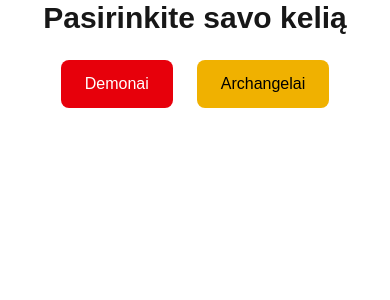
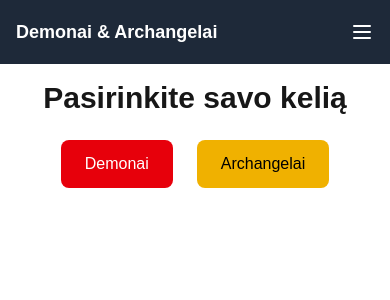
Before and after one commit to Jeshki/demons-angels, a Next.js app: page / in a window 390 px wide. Shown: the top 300 px of the page. Built offline with nearby package versions, Linux system fonts and the light colour scheme.

Commit message:
feat: add responsive navigation bar

```diff
--- /dev/null
+++ b/src/app/components/NavBar.tsx
@@ -0,0 +1,65 @@
+"use client";
+
+import { useState } from "react";
+import Link from "next/link";
+
+export default function NavBar() {
+  const [open, setOpen] = useState(false);
+
+  return (
+    <nav className="bg-gray-800 text-white">
+      <div className="mx-auto max-w-4xl px-4">
+        <div className="flex h-16 items-center justify-between">
+          <Link href="/" className="text-lg font-bold">
+            Demonai & Archangelai
+          </Link>
+          <div className="hidden md:flex space-x-4">
+            <Link href="/demons" className="hover:text-red-400">
+              Demonai
+            </Link>
+            <Link href="/archangels" className="hover:text-yellow-300">
+              Archangelai
+            </Link>
+          </div>
+          <button
+            className="md:hidden"
+            onClick={() => setOpen(!open)}
+            aria-label="Toggle navigation menu"
+          >
+            <svg
+              className="h-6 w-6"
+              fill="none"
+              stroke="currentColor"
+              strokeWidth="2"
+              viewBox="0 0 24 24"
+            >
+              <path
+                strokeLinecap="round"
+                strokeLinejoin="round"
+                d="M4 6h16M4 12h16M4 18h16"
+              />
+            </svg>
+          </button>
+        </div>
+        {open && (
+          <div className="md:hidden pb-4 space-y-2">
+            <Link
+              href="/demons"
+              className="block hover:text-red-400"
+              onClick={() => setOpen(false)}
+            >
+              Demonai
+            </Link>
+            <Link
+              href="/archangels"
+              className="block hover:text-yellow-300"
+              onClick={() => setOpen(false)}
+            >
+              Archangelai
+            </Link>
+          </div>
+        )}
+      </div>
+    </nav>
+  );
+}
--- a/src/app/layout.tsx
+++ b/src/app/layout.tsx
@@ -1,5 +1,6 @@
 import type { Metadata } from "next";
 import "./globals.css";
+import NavBar from "./components/NavBar";
 
 export const metadata: Metadata = {
   title: "Create Next App",
@@ -13,7 +14,10 @@ export default function RootLayout({
 }>) {
   return (
     <html lang="en">
-      <body className="antialiased">{children}</body>
+      <body className="antialiased">
+        <NavBar />
+        <main className="mx-auto max-w-4xl p-4">{children}</main>
+      </body>
     </html>
   );
 }
```
